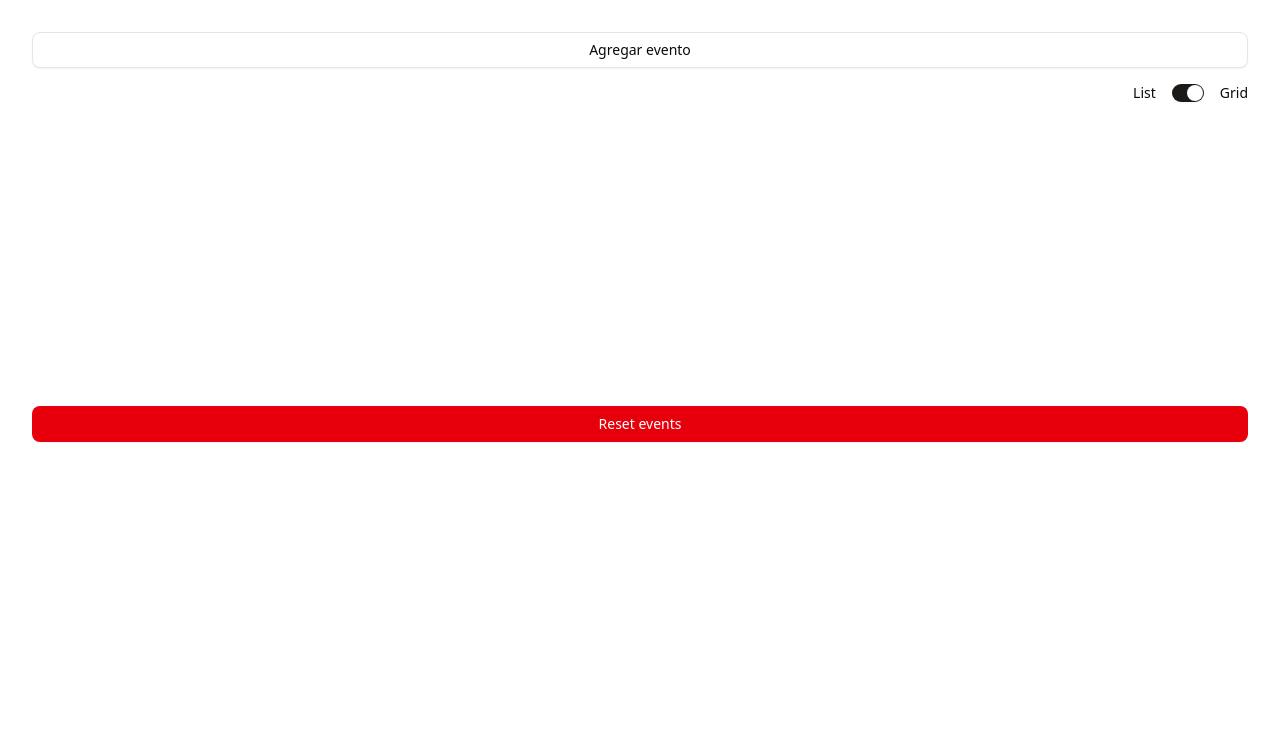
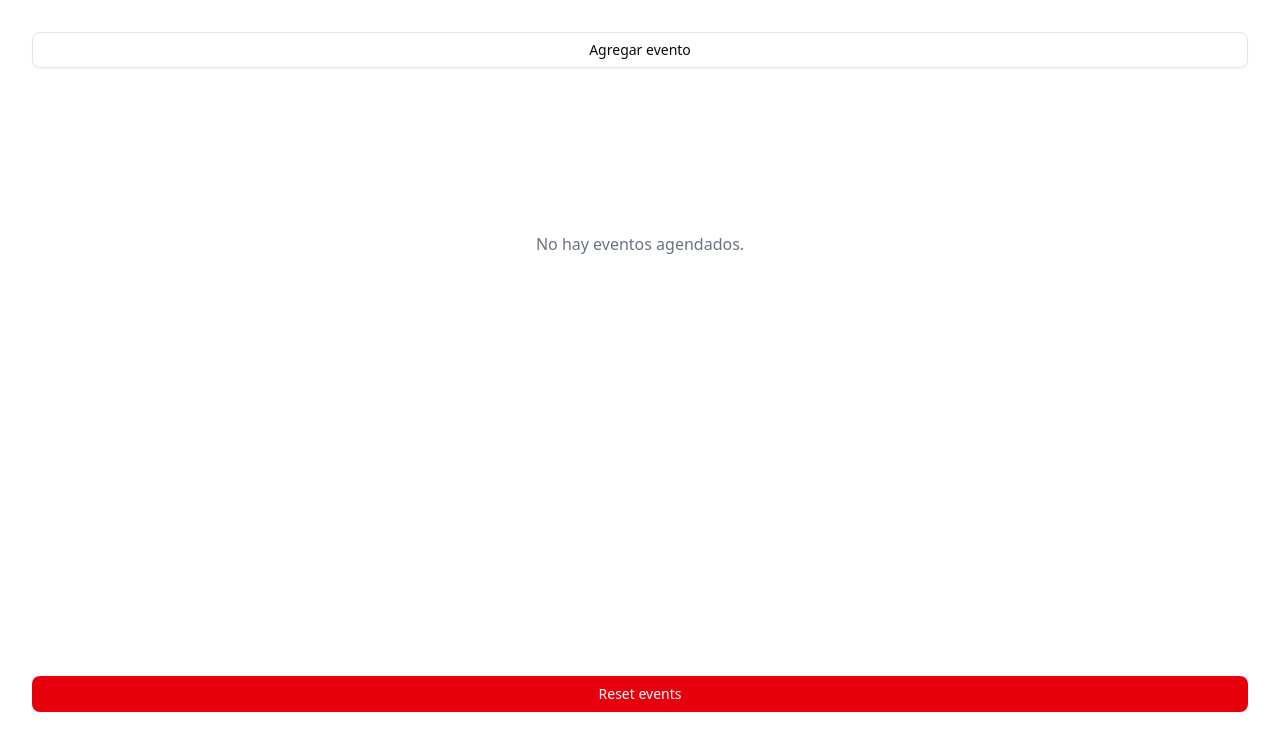
Before and after one commit to MrRedu/generic-projects, a React (Vite) app in the folder 42/countdown-to-events/: page / in a window 1280 px wide. Shown: the top 750 px of the page. Built offline with nearby package versions, Linux system fonts and the light colour scheme.

Commit message:
emptyState events

```diff
--- a/42/countdown-to-events/src/components/commons/organisms/events.tsx
+++ b/42/countdown-to-events/src/components/commons/organisms/events.tsx
@@ -5,20 +5,19 @@ import { Event } from '../molecules/event';
 export const Events = () => {
   const events = useEventsStore((state) => state.events);
 
+  if (events.length === 0) {
+    return (
+      <div className="flex items-center justify-center w-full min-h-80 h-full">
+        <p className="text-gray-500">No hay eventos agendados.</p>
+      </div>
+    );
+  }
+
   return (
-    <>
-      <EventsLayout>
-        {events.map((event) => (
-          <Event
-            key={event.id}
-            id={event.id}
-            title={event.title}
-            theme={event.theme}
-            targetDate={event.targetDate}
-            reminder={event.reminder}
-          />
-        ))}
-      </EventsLayout>
-    </>
+    <EventsLayout>
+      {events.map((event) => (
+        <Event key={event.id} {...event} />
+      ))}
+    </EventsLayout>
   );
 };
```
